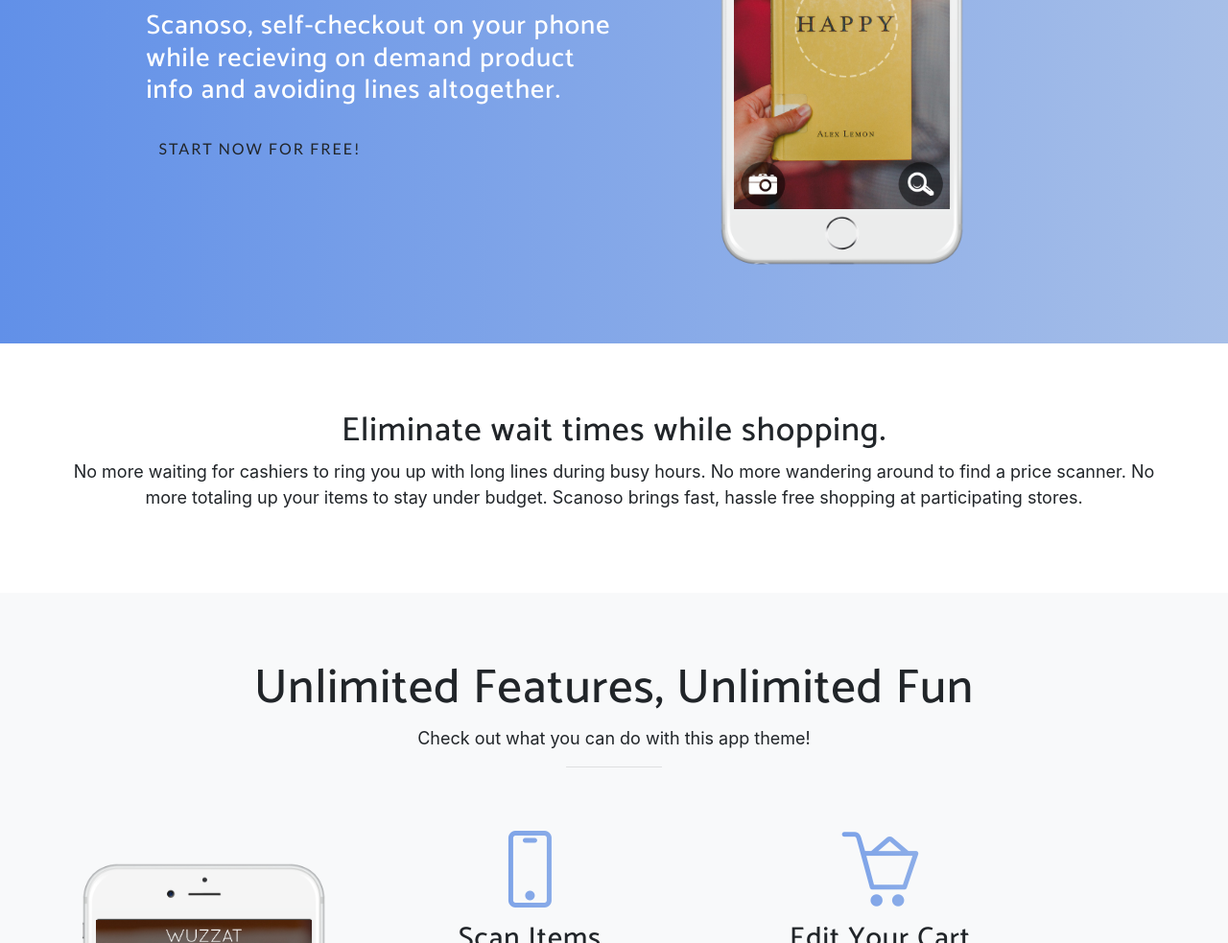
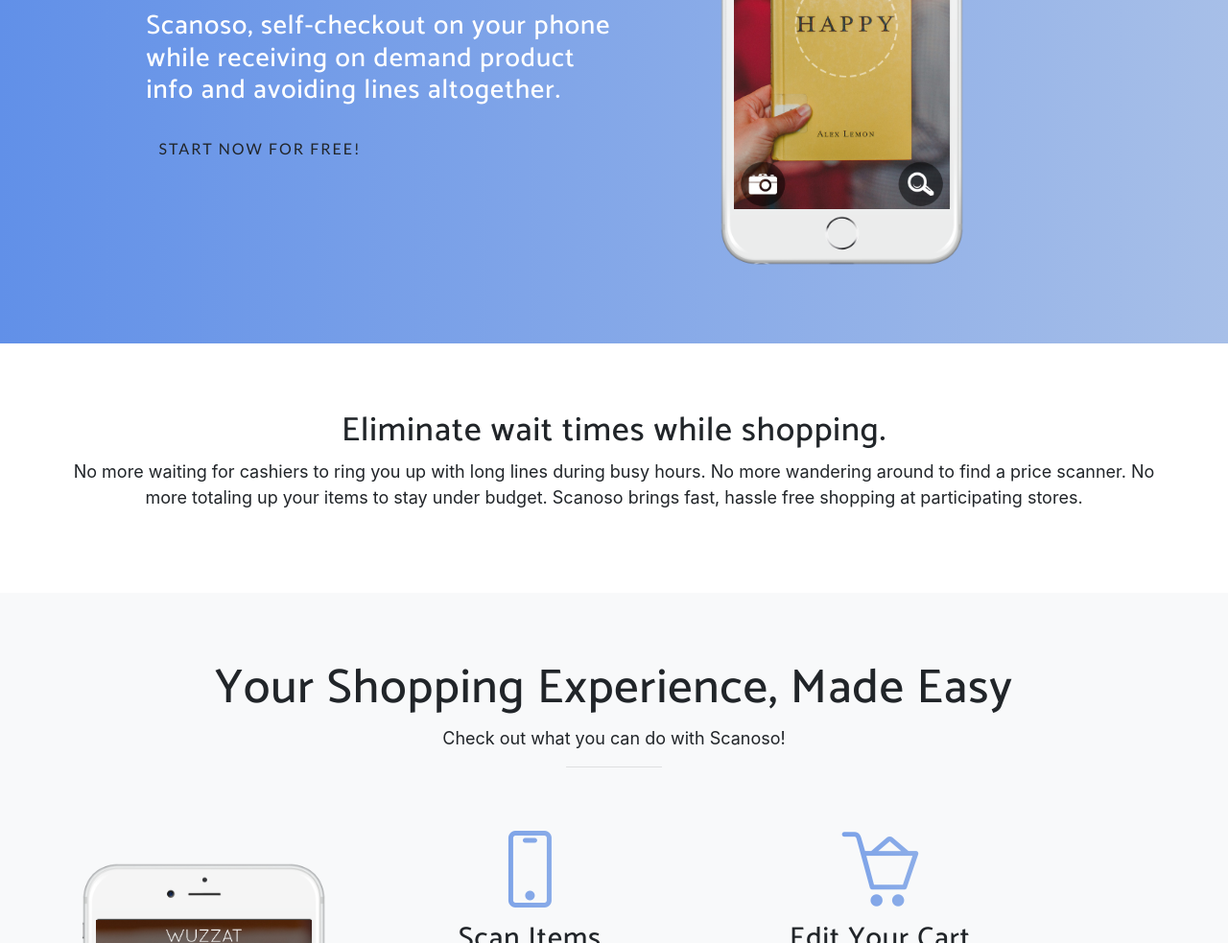
Before and after one commit to Rclodeca/Scanoso-Landing-Page, a website with bundled scripts: page index.html in a window 1280 px wide. Shown: the part 317-1300 px from the top of the page at 96% size. Built offline with nearby package versions, Linux system fonts and the light colour scheme; files whose address does not match are found by name; a web font is replaced by a local one.

Commit message:
fix title

```diff
--- a/index.html
+++ b/index.html
@@ -61,7 +61,7 @@
           <div class="header-content mx-auto">
             <h1 class="mb-4">It's time to skip the checkout line.</h1>
             <h3 class="mb-4">Scanoso, self-checkout on your phone while
-              recieving on demand product info and avoiding
+              receiving on demand product info and avoiding
               lines altogether.</h3>
             <a href="#download" class="btn btn-outline btn-xl js-scroll-trigger">Start Now for Free!</a>
           </div>
@@ -101,8 +101,8 @@
   <section class="features" id="features">
     <div class="container">
       <div class="section-heading text-center">
-        <h2>Unlimited Features, Unlimited Fun</h2>
-        <p>Check out what you can do with this app theme!</p>
+        <h2>Your Shopping Experience, Made Easy</h2>
+        <p>Check out what you can do with Scanoso!</p>
         <hr>
       </div>
       <div class="row">
```
